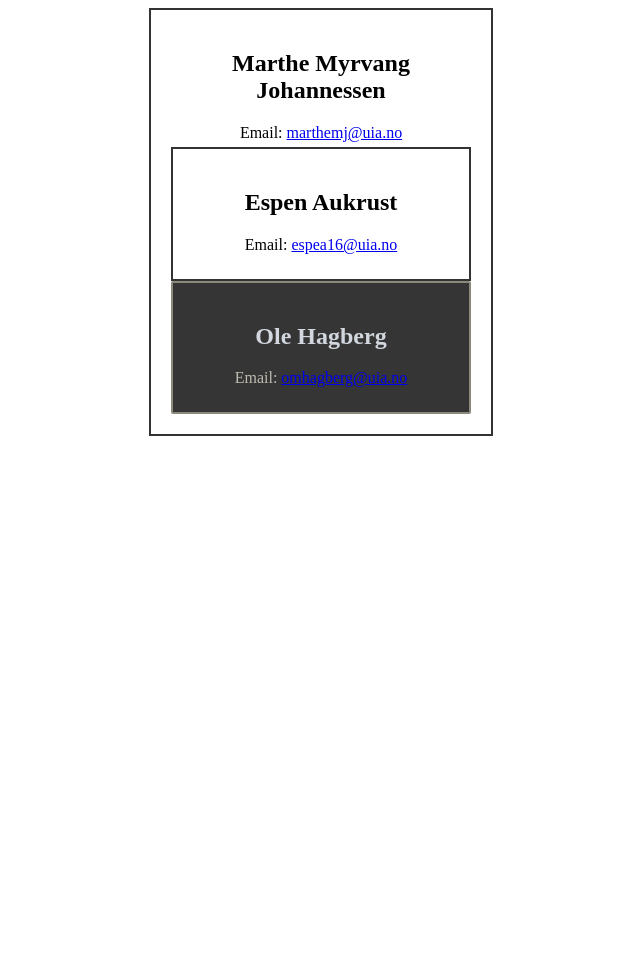
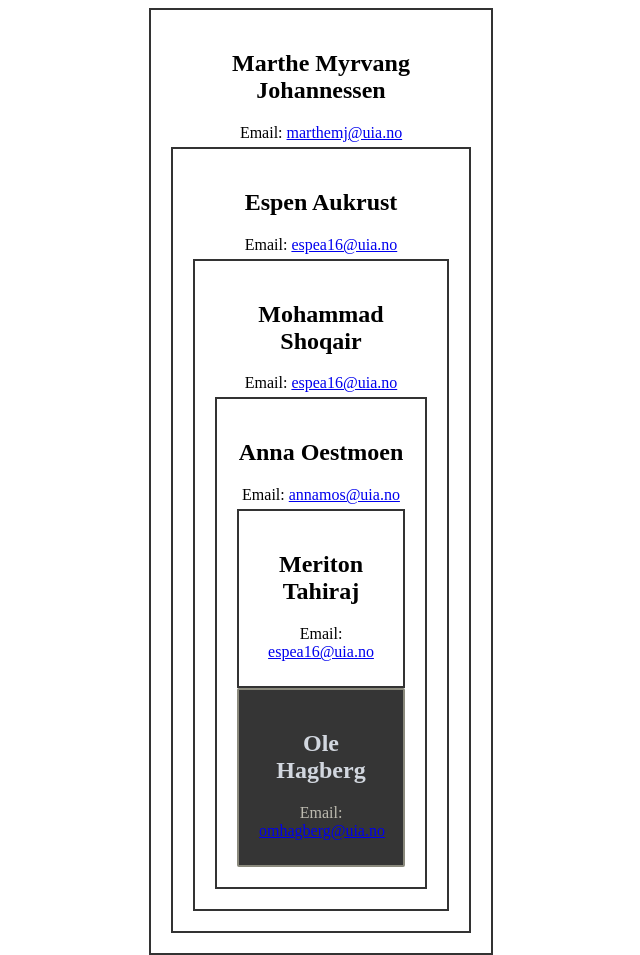
Before and after one commit to MohammadShoqair/HovedRepository, a plain HTML site: page docs/index.html in a window 1280 px wide. Shown: the whole page, without its empty margins (319-959 px from the left). Before the commit the page ends 800 px from the top, so only its background shows below. Drawn offline with Linux system fonts and the light colour scheme.

Commit message:
Update index.html

```diff
--- a/docs/index.html
+++ b/docs/index.html
@@ -35,6 +35,16 @@
 <div class="business-card">
         <h2>Espen Aukrust</h2>
         <p>Email: <a href="mailto:espea16@uia.no">espea16@uia.no</a></p>
+ <div class="business-card">
+        <h2>Mohammad Shoqair</h2>
+        <p>Email: <a href="mmshoqair@uia.no">espea16@uia.no</a></p>
+ <div class="business-card">
+        <h2>Anna Oestmoen</h2>
+        <p>Email: <a href="mailto:annamos@uia.no">annamos@uia.no</a></p>
+    <div class="business-card">
+        <h2>Meriton Tahiraj</h2>
+        <p>Email: <a href="mailto:tahirajmeriton@hotmail.com">espea16@uia.no</a></p>
+
 
     </div>
     <div class="business-card" style="background-color: #353535; border: 2px solid #8a897c; border-radius: 2px">
```
